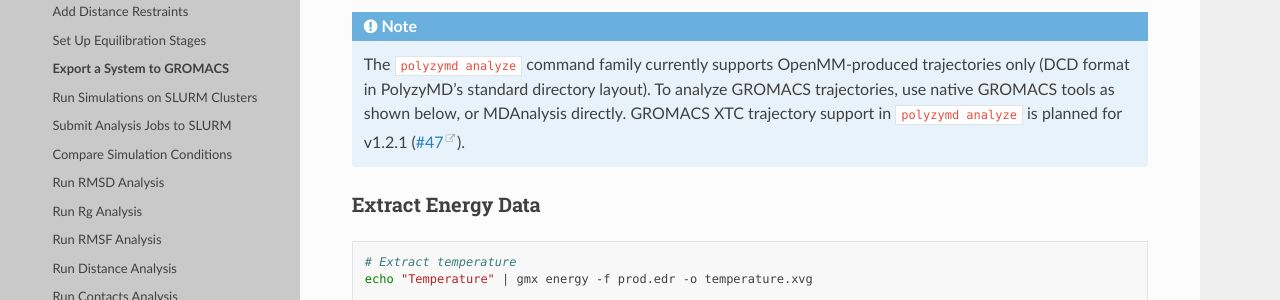
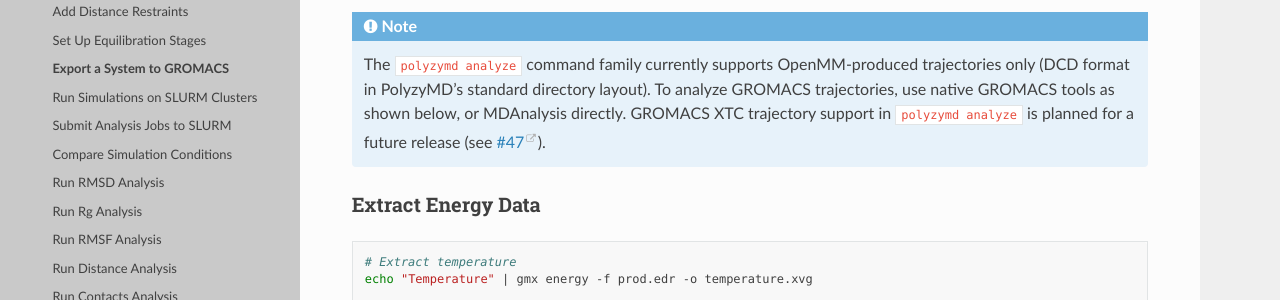
Before and after one commit to joelaforet/polyzymd, a Sphinx documentation site: the page built from docs/source/how_to/gromacs_export.md, in a window 1280 px wide and 900 px high, scrolled down 8749 px. Shown: the part 154-454 px from the top of the window. Built offline with Sphinx 7.4.7 and the Read the Docs theme 3.1.0, drawn with Linux system fonts in a browser that asks for light colours.

Commit message:
docs: fix stale version reference in GROMACS trajectory support note

````diff
--- a/docs/source/how_to/gromacs_export.md
+++ b/docs/source/how_to/gromacs_export.md
@@ -445,7 +445,7 @@
 trajectories only (DCD format in PolyzyMD's standard directory layout).
 To analyze GROMACS trajectories, use native GROMACS tools as shown below,
 or MDAnalysis directly. GROMACS XTC trajectory support in `polyzymd analyze`
-is planned for v1.2.1 ([#47](https://github.com/joelaforet/polyzymd/issues/47)).
+is planned for a future release (see [#47](https://github.com/joelaforet/polyzymd/issues/47)).
 ```
 
 ### Extract Energy Data
````
